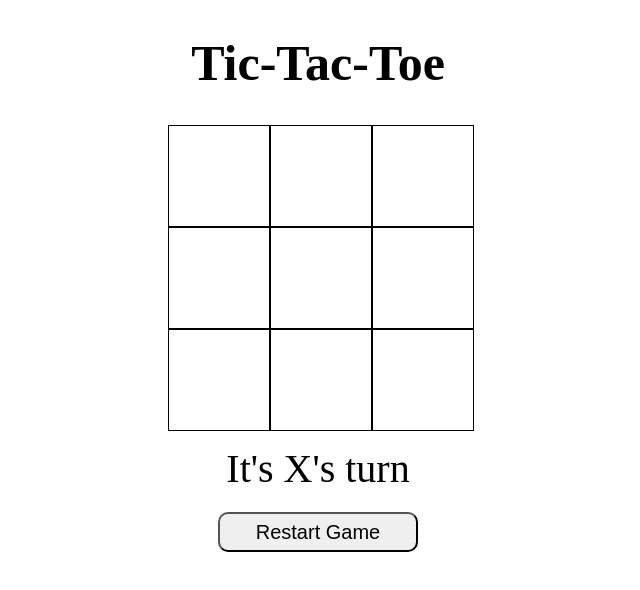
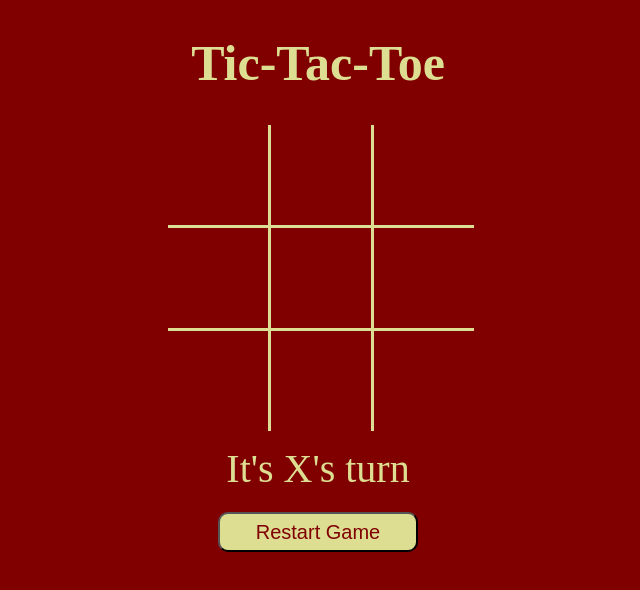
Before and after one commit to MarkoM71/tic-tac-toe, a plain HTML site: page index.html in a window 1280 px wide. Shown: the whole page, without its empty margins (322-962 px from the left). Drawn offline with Linux system fonts and the light colour scheme.

Commit message:
Finish CSS styling

```diff
--- a/index.html
+++ b/index.html
@@ -10,15 +10,15 @@
     <h1 class="header">Tic-Tac-Toe</h1>
     <div class="board-container">
         <div class="boardgame">
-            <div class="box" data-key="0"></div>
-            <div class="box" data-key="1"></div>
-            <div class="box" data-key="2"></div>
-            <div class="box" data-key="3"></div>
-            <div class="box" data-key="4"></div>
-            <div class="box" data-key="5"></div>
-            <div class="box" data-key="6"></div>
-            <div class="box" data-key="7"></div>
-            <div class="box" data-key="8"></div>
+            <div class="box top left" data-key="0"></div>
+            <div class="box top center" data-key="1"></div>
+            <div class="box top right" data-key="2"></div>
+            <div class="box mid left" data-key="3"></div>
+            <div class="box mid center" data-key="4"></div>
+            <div class="box mid right" data-key="5"></div>
+            <div class="box bottom left" data-key="6"></div>
+            <div class="box bottom center" data-key="7"></div>
+            <div class="box bottom right" data-key="8"></div>
         </div>
     </div>
     <div class="displayMessage" id="message">Test</div>
--- a/styles.css
+++ b/styles.css
@@ -1,5 +1,6 @@
-.body {
-
+html {
+    box-sizing: border-box;
+    background-color: maroon;
 }
 
 .header {
@@ -7,6 +8,7 @@
     justify-content: center;
     align-content: center;
     font-size: 50px;
+    color: rgb(222, 222, 147);
 }
 
 .board-container {
@@ -24,14 +26,22 @@
 }
 
 .box {
-    border: 1px solid black;
+
     width: 100px;
     height: 100px;
     font-size: 60px;
     display: flex;
     justify-content: center;
     align-items: center;
+    color: rgb(222, 222, 147)
+}
 
+.top, .mid {
+    border-bottom: 3px solid rgb(222, 222, 147);
+}
+
+.left, .center {
+    border-right: 3px solid rgb(222, 222, 147);
 }
 
 .displayMessage {
@@ -42,6 +52,7 @@
     margin-top: 20px;
     width: 200px;
     font-size: 40px;
+    color: rgb(222, 222, 147);
 }
 
 .restart {
@@ -55,4 +66,6 @@
     height: 40px;
     font-size: 20px;
     border-radius: 10px;
+    background-color: rgb(222, 222, 147) ;
+    color: maroon
 }
```
